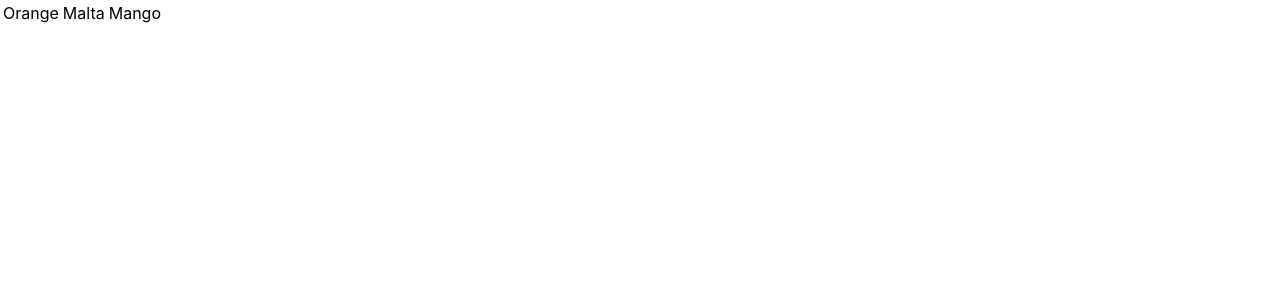
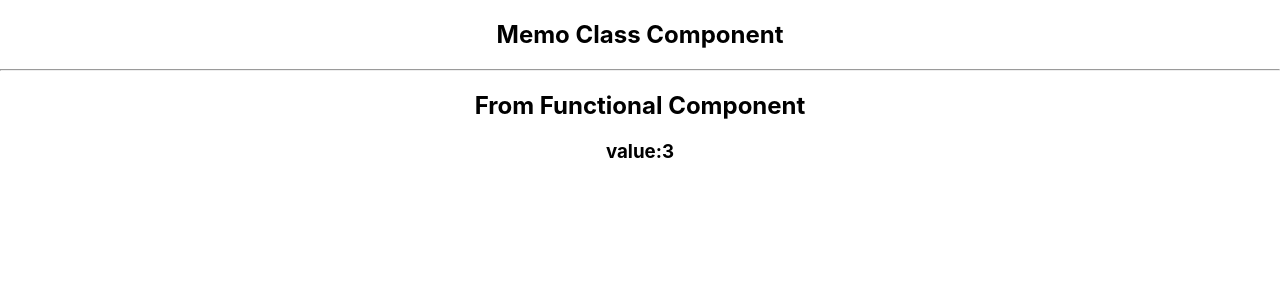
Before and after one commit to jahidulbinrafiq/React-Concept, a React (Create React App) app: page / in a window 1280 px wide. Shown: the top 300 px of the page. Built offline with nearby package versions, Linux system fonts and the light colour scheme.

Commit message:
Memo Concept Implementation

```diff
--- a/src/App.js
+++ b/src/App.js
@@ -17,9 +17,11 @@ import UpdatePhase from './Components/UpdatePhase/UpdatePhase';
 import ComponenUNtA from './Components/UnMountPhase/ComponentUNA';
 import ParentError from './Components/ErrorPhase/Parent';
 import Table from './Components/Fragments/Table';
+import PureComponent from './Components/PureComponent/PureComponentImplementation';
+import MemoA from './Components/Memo/MemoA';
 function App() {
   return (
-    <div>
+    <div className='App'>
       {/* <Message name='jamal' age='23' >
         this is props children
       </Message>
@@ -73,8 +75,14 @@ function App() {
   {/* life cycle method in component end */}
 
           {/* Fragments */}
-          <Table/>
+          {/* <Table/> */}
 
+          {/* Pure Component */}
+
+          {/* <PureComponent/> */}
+
+          {/* Using Memo  */}
+          <MemoA/>
     </div>
   );
 }
--- /dev/null
+++ b/src/Components/Memo/MemoA.js
@@ -0,0 +1,29 @@
+import React,{Component} from 'react'
+import MemoB from './MemoB';
+
+class MemoA extends Component{
+    constructor(props){
+        super()
+        this.state={
+            speed:1
+        }
+    }
+    componentDidMount(){
+        setInterval(() => {
+            this.setState({
+                speed:this.state.speed+1
+            })
+        }, 2000);
+    }
+    render(){
+
+        return(
+            <>
+              <h2>Memo Class Component</h2>
+              <hr/>
+              <MemoB data={this.state.speed}/>
+            </>
+        )
+    }
+}
+export default MemoA;
--- /dev/null
+++ b/src/Components/Memo/MemoB.js
@@ -0,0 +1,12 @@
+import React from 'react'
+
+const MemoB=({data})=>{
+    console.log('MemoB Rendering')
+    return(
+        <>
+          <h2>From Functional Component</h2>
+          <h3>value:{data}</h3>
+        </>
+    )
+}
+export default React.memo( MemoB);
--- /dev/null
+++ b/src/Components/PureComponent/PureComponentImplementation.js
@@ -0,0 +1,32 @@
+import React, {PureComponent } from 'react';
+
+class PureComponentImplementation extends PureComponent {
+    constructor(props){
+        super()
+        this.state={
+            speed:1
+        }
+    }
+    // componentDidUpdate(nextProps,nextState){
+    //     if(nextProps.speed===this.state.speed){
+    //         return false;
+    //     }
+    // }
+    componentDidMount(){
+        setInterval(() => {
+            this.setState({
+                speed:this.state.speed
+            })
+        }, 2000);
+    }
+    render() {
+        console.log('render')
+        return (
+            <div>
+              <h2>Speed:{this.state.speed}</h2>
+            </div>
+        );
+    }
+}
+
+export default PureComponentImplementation;
```
